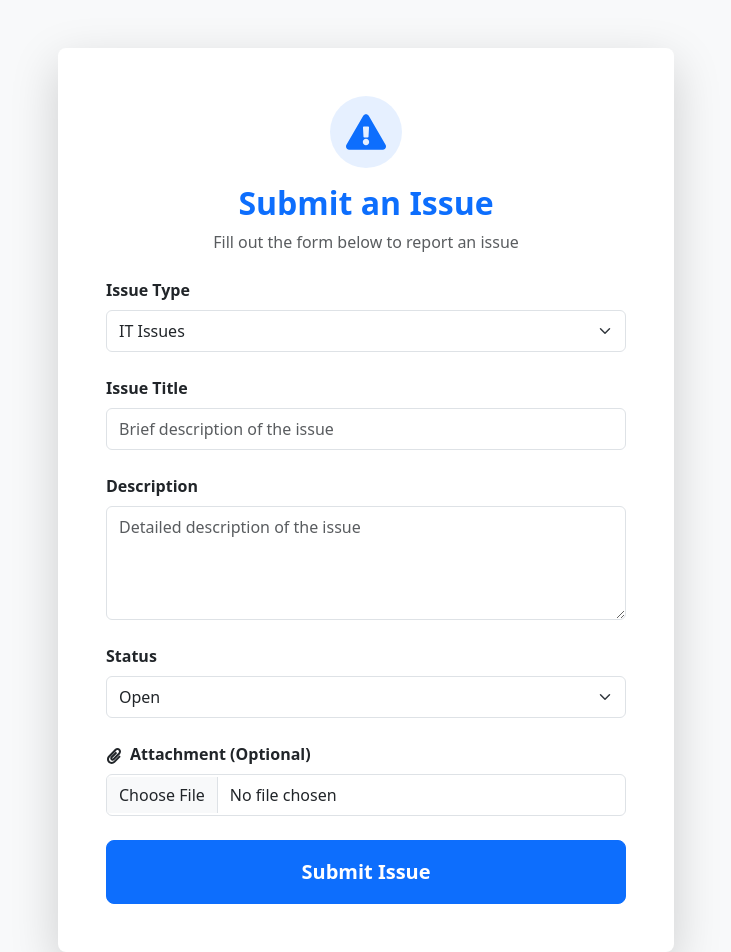
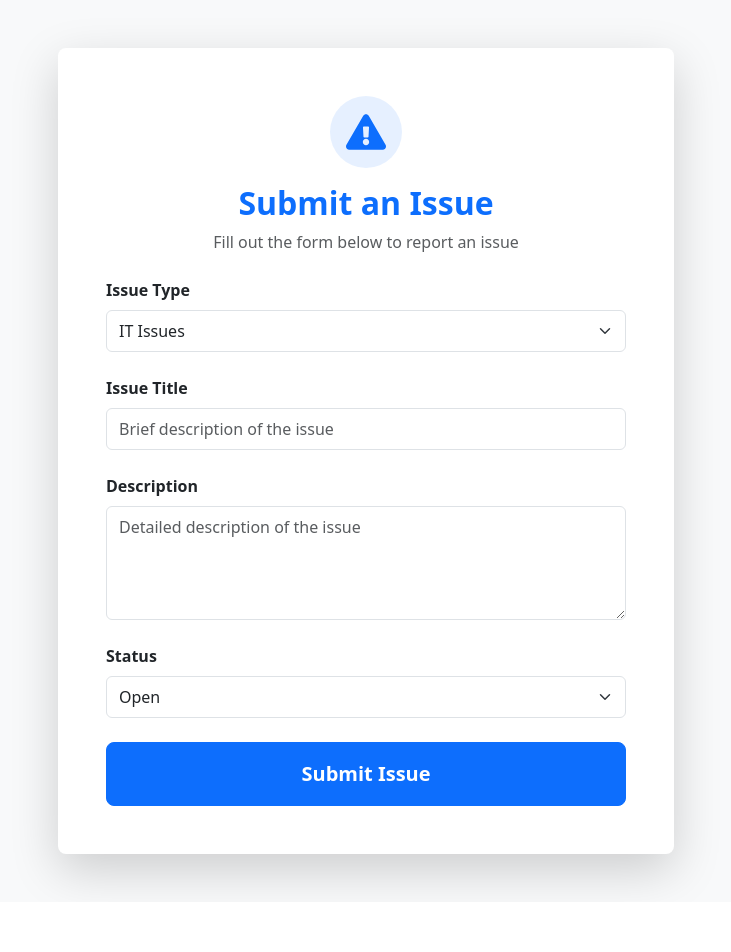
Before and after one commit to juinpiyada/juinx, a React (Vite) app: page /issue-form in a window 1280 px wide. Shown: the top 952 px of the page, without its empty margins (274-1005 px from the left). After the commit the page ends 902 px from the top, so only its background shows below. Built offline with nearby package versions, Linux system fonts and the light colour scheme; sample sign-in values are in the browser's storage.

Commit message:
Update IssueForm.jsx

```diff
--- a/src/pages/IssueForm.jsx
+++ b/src/pages/IssueForm.jsx
@@ -16,7 +16,6 @@ import {
 import {
   FaExclamationTriangle,
   FaCheckCircle,
-  FaPaperclip,
   FaLaptopCode,
   FaUserGraduate,
   FaBuilding
@@ -31,7 +30,6 @@ const IssueForm = () => {
     description: '',
     status: 'open',
   });
-  const [file, setFile] = useState(null);
   const [error, setError] = useState('');
   const [showSuccess, setShowSuccess] = useState(false);
   const [isSubmitting, setIsSubmitting] = useState(false);
@@ -54,12 +52,6 @@ const IssueForm = () => {
     setData(prev => ({ ...prev, [e.target.name]: e.target.value }));
   };
 
-  // Handle file changes
-  const handleFileChange = e => {
-    setError('');
-    setFile(e.target.files[0] || null);
-  };
-
   // Handle form submission
   const handleSubmit = async e => {
     e.preventDefault();
@@ -79,7 +71,6 @@ const IssueForm = () => {
     formData.append('title', title);
     formData.append('description', description);
     formData.append('status', status);
-    if (file) formData.append('attachment', file);
 
     try {
       await axios.post(
@@ -108,7 +99,6 @@ const IssueForm = () => {
   const closePopup = () => {
     const { user_id } = data;
     setData({ user_id, issue_type: 'it', title: '', description: '', status: 'open' });
-    setFile(null);
     setShowSuccess(false);
     setIsSubmitting(false);
     navigate('/dashboard');
@@ -163,7 +153,7 @@ const IssueForm = () => {
                   >
                     {issueTypeOptions.map(option => (
                       <option key={option.value} value={option.value}>
-                        {option.icon}{option.label}
+                        {option.label}
                       </option>
                     ))}
                   </Form.Select>
@@ -213,25 +203,6 @@ const IssueForm = () => {
                   </Form.Select>
                 </Form.Group>
 
-                <Form.Group className="mb-4">
-                  <Form.Label className="fw-semibold">
-                    <FaPaperclip className="me-2" />
-                    Attachment (Optional)
-                  </Form.Label>
-                  <Form.Control
-                    type="file"
-                    name="attachment"
-                    onChange={handleFileChange}
-                    className="py-2"
-                  />
-                  {file && (
-                    <div className="mt-2 text-muted small">
-                      <FaPaperclip className="me-1" />
-                      {file.name}
-                    </div>
-                  )}
-                </Form.Group>
-
                 <Button
                   type="submit"
                   variant="primary"
@@ -263,8 +234,10 @@ const IssueForm = () => {
 
       {/* Success Animation */}
       {showAnimation && (
-        <div className="position-fixed top-0 start-0 w-100 h-100 d-flex align-items-center justify-content-center bg-white bg-opacity-90"
-             style={{ zIndex: 9999 }}>
+        <div
+          className="position-fixed top-0 start-0 w-100 h-100 d-flex align-items-center justify-content-center bg-white bg-opacity-90"
+          style={{ zIndex: 9999 }}
+        >
           <div className="text-center">
             <div className="success-animation">
               <svg className="checkmark" xmlns="http://www.w3.org/2000/svg" viewBox="0 0 52 52">
```
